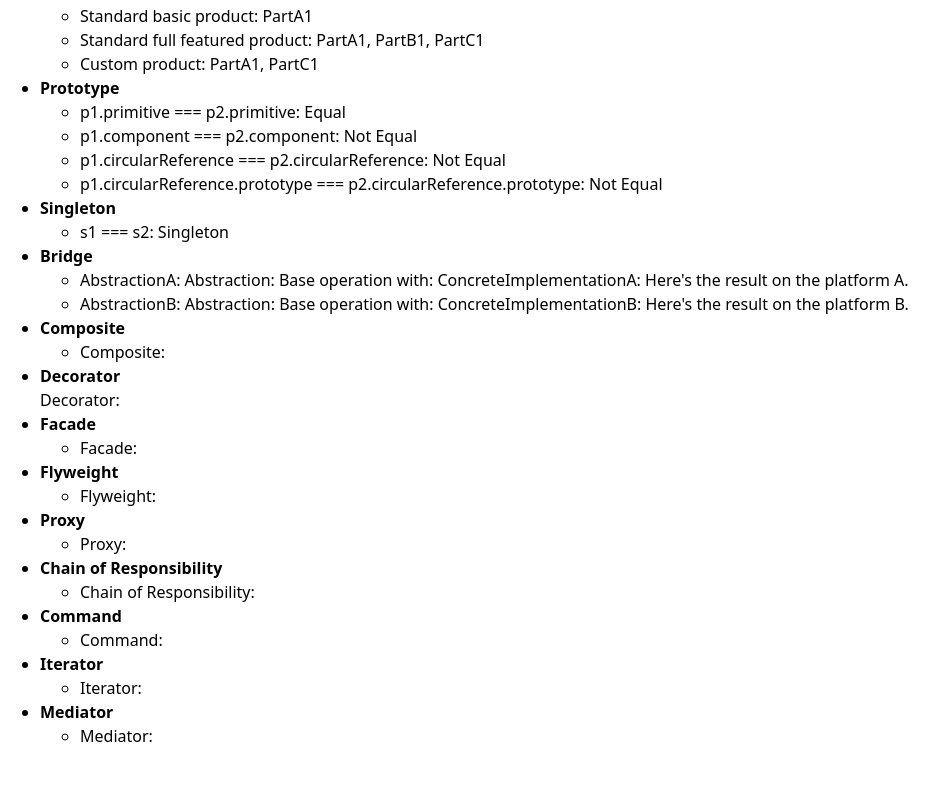
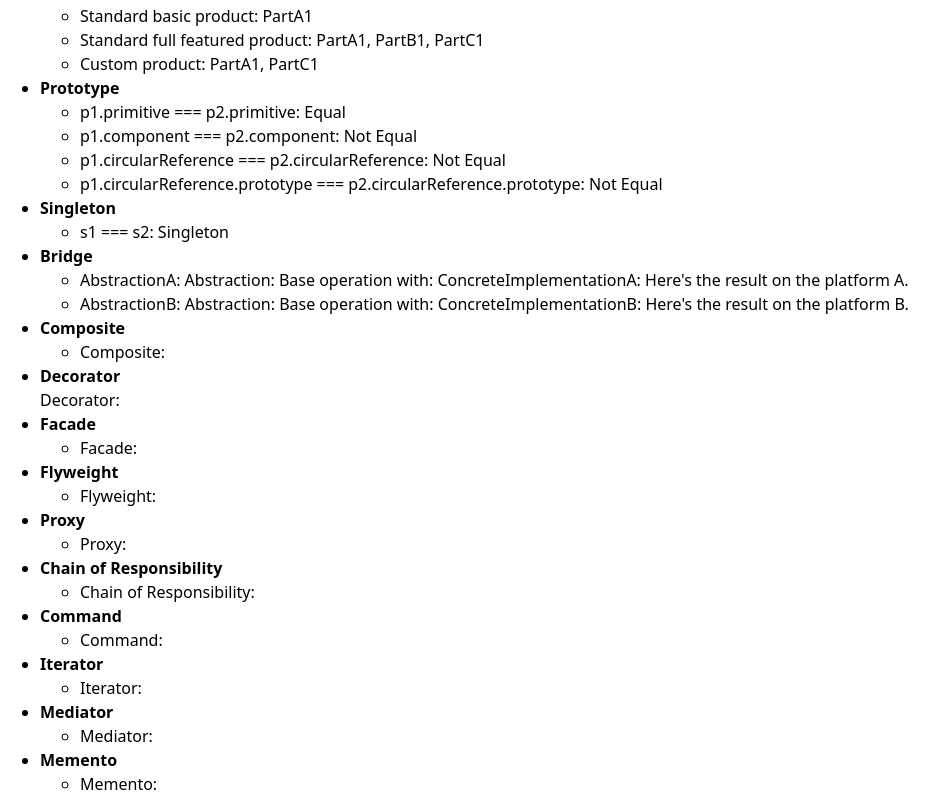
Before and after one commit to xieQin/react-ts-template, a React (Vite) app: page /design-patterns in a window 1280 px wide. Shown: the part 432-1228 px from the top of the page, without its empty margins (0-949 px from the left). Before the commit the page ends 1180 px from the top, so only its background shows below. Built offline with nearby package versions, Linux system fonts and the light colour scheme.

Commit message:
feat: add Memento pattern

```diff
--- /dev/null
+++ b/src/views/DesignPatterns/Memento/index.tsx
@@ -0,0 +1,7 @@
+export default function MementoPage() {
+  return (
+    <ul>
+      <li>Memento: </li>
+    </ul>
+  );
+}
--- a/src/views/DesignPatterns/index.tsx
+++ b/src/views/DesignPatterns/index.tsx
@@ -12,6 +12,7 @@ import FactoryPage from "./Factory";
 import FlyweightPage from "./Flyweight";
 import IteratorPage from "./Iterator";
 import MediatorPage from "./Mediator";
+import MementoPage from "./Memento";
 import PrototypePage from "./Prototype";
 import ProxyPage from "./Proxy";
 import SingletonPage from "./Singleton";
@@ -32,6 +33,7 @@ const DesignPatternsPageConfigs = {
   [DesignPatterns.Command]: CommandPage,
   [DesignPatterns.Iterator]: IteratorPage,
   [DesignPatterns.Mediator]: MediatorPage,
+  [DesignPatterns.Memento]: MementoPage,
 };
 
 export default function DesignPatternsPage() {
```
